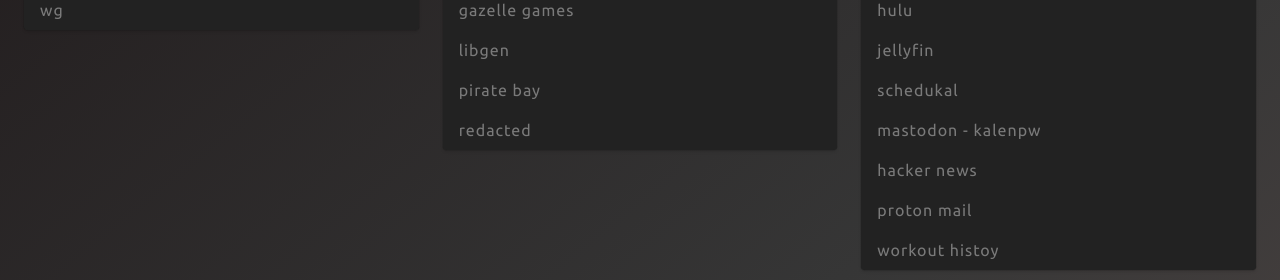
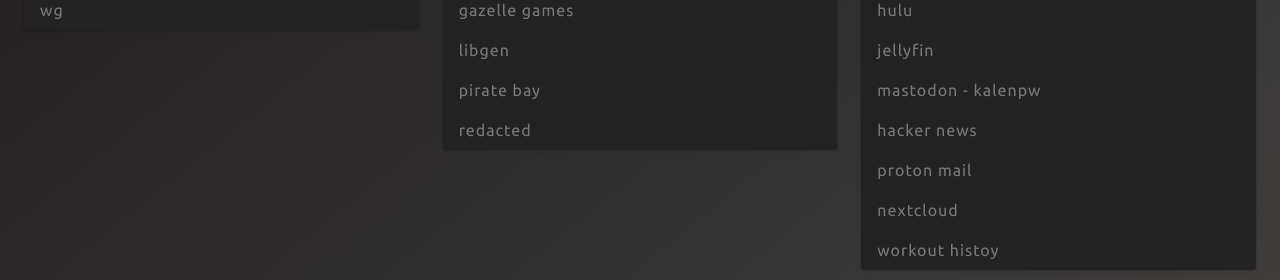
Before and after one commit to kalenpw/Startpage, a Vue app: page / in a window 1280 px wide. Shown: the part 346-626 px from the top of the page. Built offline with nearby package versions, Linux system fonts and the light colour scheme.

Commit message:
Add Nextcloud

```diff
--- a/src/data/QuickLinks.js
+++ b/src/data/QuickLinks.js
@@ -54,11 +54,6 @@
         category: "Misc",
     },
     {
-        name: "Schedukal",
-        url: "http://schedukal.ml",
-        category: "Misc",
-    },
-    {
         name: "Mastodon - kalenpw",
         url: "https://mastodon.social",
         category: "Misc",
@@ -72,6 +67,11 @@
         name: "Proton Mail",
         url: "https://mail.protonmail.com/login",
         category: "Misc",
+    },
+    {
+        name: "Nextcloud",
+        url: "https://cloud.kalenpw.com/app/files",
+        category: "Misc"
     },
     {
         name: "Workout Histoy",
```
